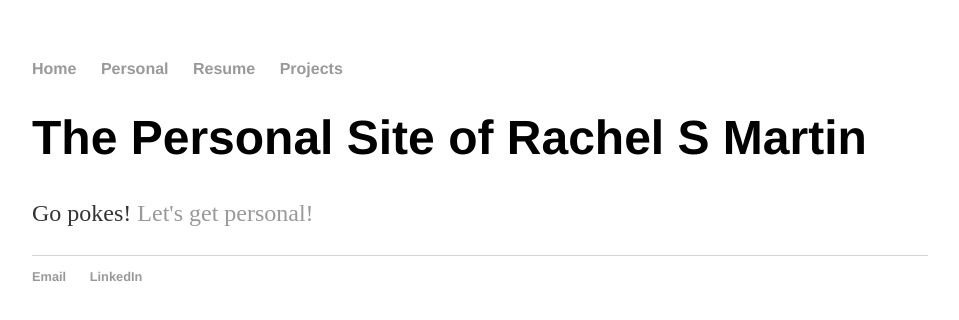
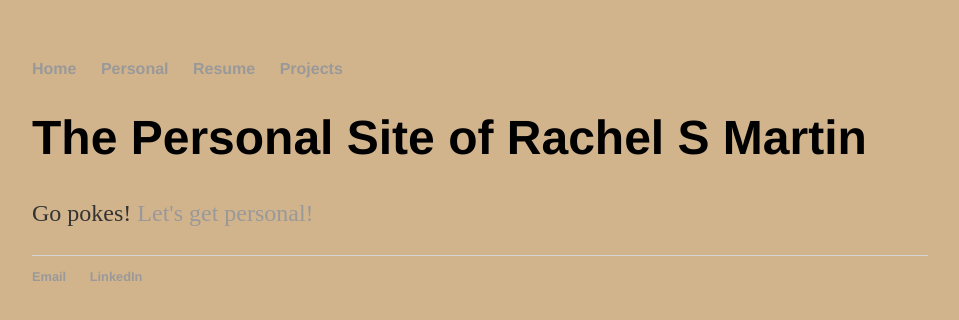
Before and after one commit to mraches/mraches.github.io, a Jekyll site: the page built from index.html, in a window 1280 px wide. Shown: the top 320 px of the page, without its empty margins (160-1119 px from the left). Built offline with Jekyll 4.4.1, drawn with Linux system fonts in a browser that asks for light colours.

Commit message:
Update main.css

```diff
--- a/css/main.css
+++ b/css/main.css
@@ -1,6 +1,7 @@
 body {
     margin: 60px auto;
     width: 70%;
+    background-color: tan;
 }
 nav ul, footer ul {
     font-family:'Helvetica', 'Arial', 'Sans-Serif';
```
